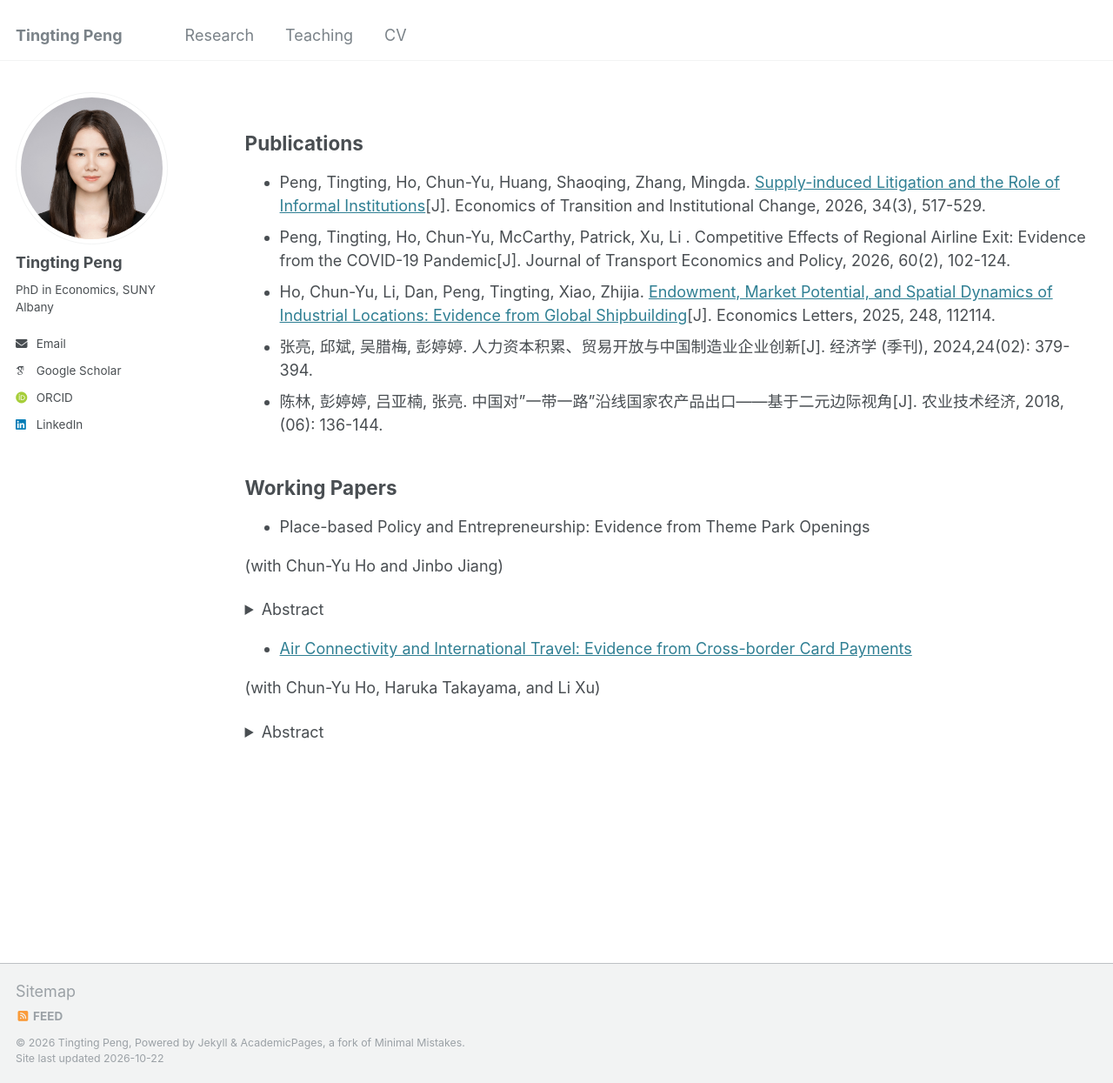
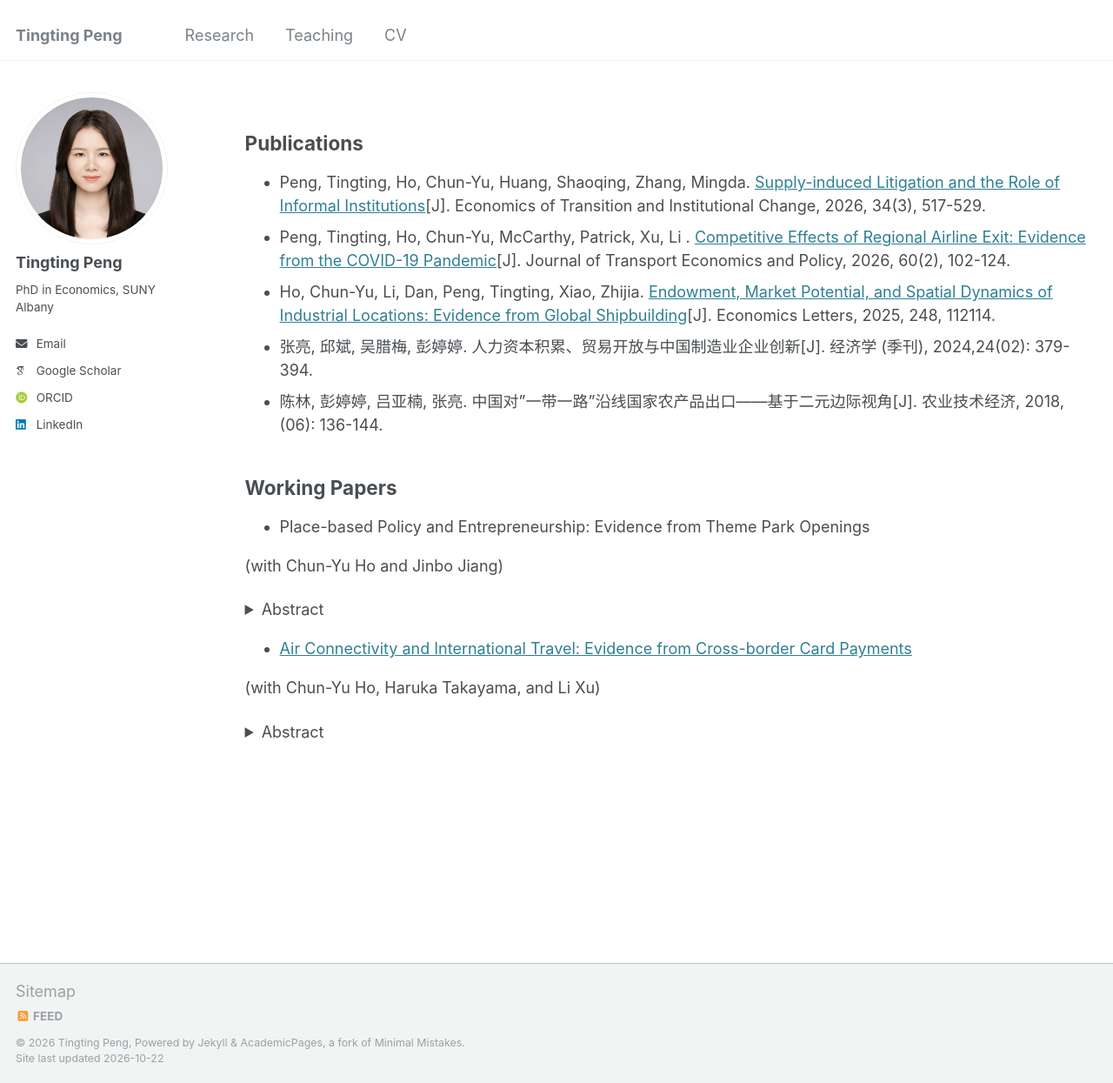
Before and after one commit to tpeng2023/webpage, a Jekyll site: the page built from _pages/research.md, in a window 1280 px wide and 1245 px high. Shown: the whole window at 87% size. Built offline with Jekyll 4.4.1, drawn with Linux system fonts in a browser that asks for light colours; some web fonts are replaced; part of the change alters nothing that is shown.

```diff
--- a/_pages/research.md
+++ b/_pages/research.md
@@ -6,7 +6,7 @@ author_profile: true
 ---
 ## Publications
 * Peng, Tingting, Ho, Chun-Yu, Huang, Shaoqing, Zhang, Mingda. [Supply-induced Litigation and the Role of Informal Institutions](http://doi.org/10.1111/ecot.70028)[J]. Economics of Transition and Institutional Change, 2026, 34(3), 517-529.
-* Peng, Tingting, Ho, Chun-Yu, McCarthy, Patrick, Xu, Li . Competitive Effects of Regional Airline Exit: Evidence from the COVID-19 Pandemic[J]. Journal of Transport Economics and Policy, 2026, 60(2), 102-124.
+* Peng, Tingting, Ho, Chun-Yu, McCarthy, Patrick, Xu, Li . [Competitive Effects of Regional Airline Exit: Evidence from the COVID-19 Pandemic](https://www.liverpooluniversitypress.co.uk/doi/abs/10.3828/jtep.2026.6)[J]. Journal of Transport Economics and Policy, 2026, 60(2), 102-124.
 * Ho, Chun-Yu, Li, Dan, Peng, Tingting, Xiao, Zhijia. [Endowment, Market Potential, and Spatial Dynamics of Industrial Locations: Evidence from Global Shipbuilding](https://www.sciencedirect.com/science/article/abs/pii/S0165176524005986)[J]. Economics Letters, 2025, 248, 112114.
 * 张亮, 邱斌, 吴腊梅, 彭婷婷. 人力资本积累、贸易开放与中国制造业企业创新[J]. 经济学 (季刊), 2024,24(02): 379-394.
 * 陈林, 彭婷婷, 吕亚楠, 张亮. 中国对"一带一路"沿线国家农产品出口——基于二元边际视角[J]. 农业技术经济, 2018, (06): 136-144.
```
